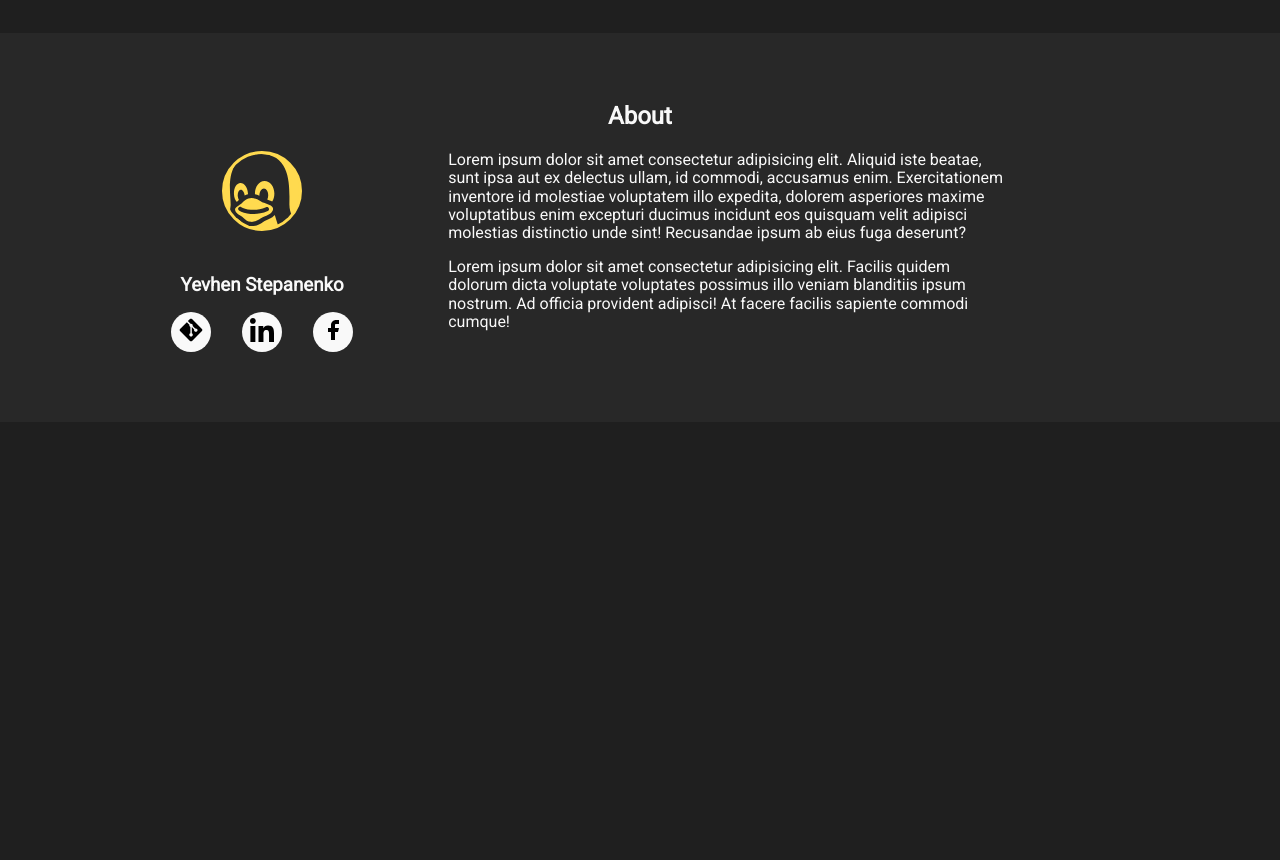
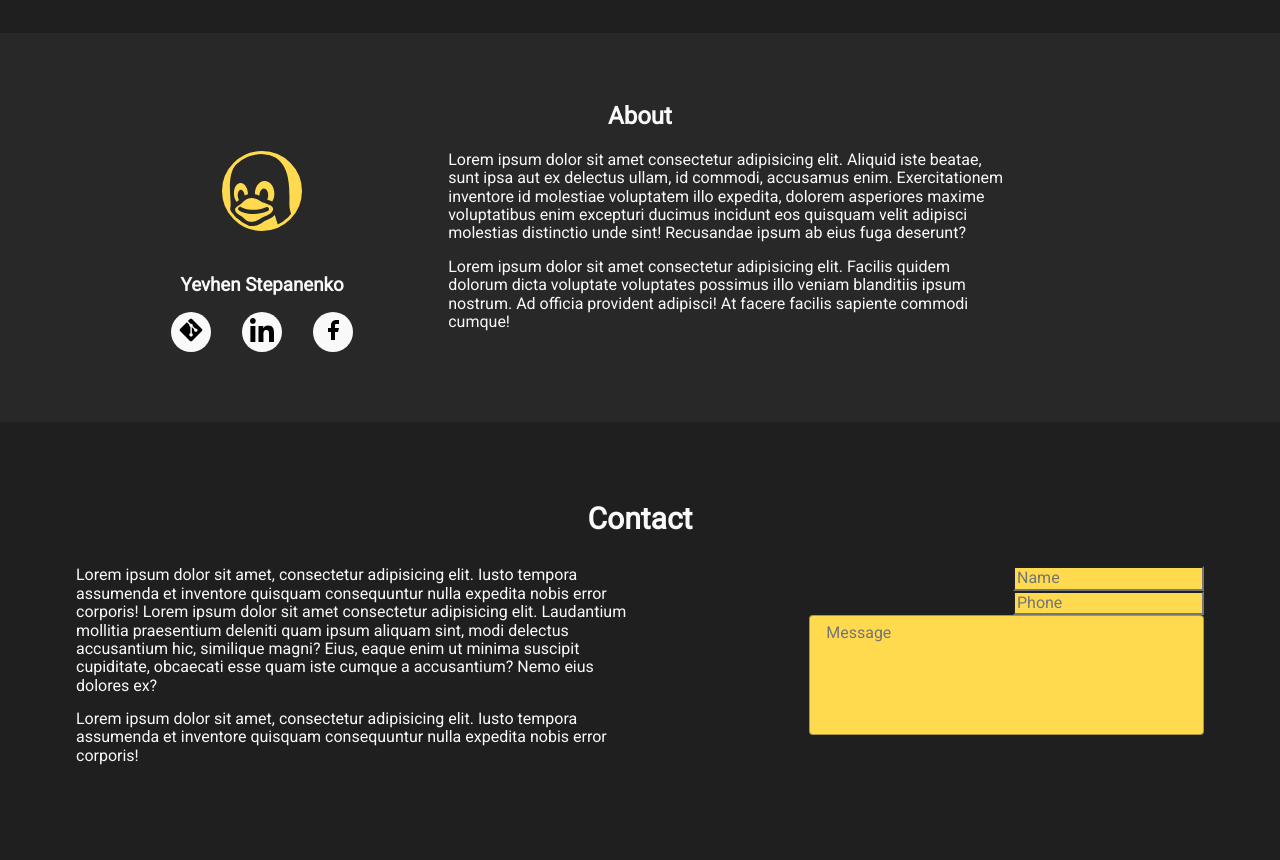
Before and after one commit to xxLEITTOxx/dev-design, a plain HTML site: page index.html in a window 1280 px wide. Shown: the part 1978-2838 px from the top of the page. Before the commit the page ends 2400 px from the top, so only its background shows below. Drawn offline with nearby package versions, Linux system fonts and the light colour scheme; a web font is replaced by a local one.

Commit message:
name change

```diff
--- a/css/styles.css
+++ b/css/styles.css
@@ -56,6 +56,7 @@ button {
 .carousel-items {
   white-space: nowrap;
   animation: animate var(--t) linear infinite;
+  animation-delay: calc(var(--t) * -1);
 }
 
 .carousel-items:nth-child(2) {
@@ -239,6 +240,8 @@ button {
   margin-bottom: 15px;
 }
 
+/* ====PROJECTS==== */
+
 .projects {
   background-color: #1f1f1f;
   padding: 60px 0;
@@ -334,3 +337,52 @@ button {
   color: #f9f9f9;
   margin-bottom: 15px;
 }
+
+/* ====CONTACT FORM ==== */
+
+.contact {
+  background-color: #1f1f1f;
+  padding: 80px 0;
+}
+
+.contact-title {
+  text-align: center;
+  color: #f9f9f9;
+  font-size: 30px;
+  margin-bottom: 30px;
+}
+
+.contact-container {
+  display: flex;
+}
+
+.contact-about-text {
+  margin-bottom: 15px;
+  color: #f9f9f9;
+}
+.form-container,
+.contact-about {
+  width: 50%;
+}
+
+.user-name-input {
+  background-color: #ffda4f;
+}
+
+.name-input,
+.phone-input {
+  text-align: right;
+}
+
+.comment-input {
+  width: 70%;
+  font-weight: 400;
+  border: 1px solid rgba(46, 47, 66, 0.4);
+  border-radius: 4px;
+  height: 120px;
+  padding: 8px 16px;
+  background-color: #ffda4f;
+  outline: transparent;
+  resize: none;
+  /* transition: border-color 250ms cubic-bezier(0.4, 0, 0.2, 1); */
+}
--- a/index.html
+++ b/index.html
@@ -73,6 +73,7 @@
       </audio>
     </header>
     <main>
+      <!-- /* ====CAROUSEL==== */ -->
       <div class="carousel-top" style="--t: 60s">
         <div class="carousel-items">
           <span>HTML</span><span>CSS</span><span>Python</span><span>Git</span
@@ -90,6 +91,7 @@
           ><span>Python Developer</span><span>Yevhen Stepanenko</span
           ><span>Contact Now</span><span>Place your order</span>
         </div>
+        <!-- /* ====CAROUSEL==== */ -->
       </div>
       <section class="hero">
         <div class="container">
@@ -275,6 +277,60 @@
           </div>
         </div>
       </section>
+      <section class="contact">
+        <h2 class="contact-title">Contact</h2>
+        <div class="container contact-container">
+          <div class="contact-about">
+            <p class="contact-about-text">
+              Lorem ipsum dolor sit amet, consectetur adipisicing elit. Iusto
+              tempora assumenda et inventore quisquam consequuntur nulla
+              expedita nobis error corporis! Lorem ipsum dolor sit amet
+              consectetur adipisicing elit. Laudantium mollitia praesentium
+              deleniti quam ipsum aliquam sint, modi delectus accusantium hic,
+              similique magni? Eius, eaque enim ut minima suscipit cupiditate,
+              obcaecati esse quam iste cumque a accusantium? Nemo eius dolores
+              ex?
+            </p>
+            <p class="contact-about-text">
+              Lorem ipsum dolor sit amet, consectetur adipisicing elit. Iusto
+              tempora assumenda et inventore quisquam consequuntur nulla
+              expedita nobis error corporis!
+            </p>
+          </div>
+          <div class="form-container">
+            <div class="name-input">
+              <div class="container-input">
+                <input
+                  type="text"
+                  id="user-name"
+                  name="user-name"
+                  class="user-name-input"
+                  placeholder="Name"
+                />
+              </div>
+            </div>
+            <div class="phone-input">
+              <div class="container-input">
+                <input
+                  type="text"
+                  id="user-phone"
+                  name="user-name"
+                  class="user-name-input"
+                  placeholder="Phone"
+                />
+              </div>
+            </div>
+            <div class="name-input comment-container">
+              <textarea
+                id="user-comment"
+                class="comment-input"
+                name="user-comment"
+                placeholder="Message"
+              ></textarea>
+            </div>
+          </div>
+        </div>
+      </section>
     </main>
     <footer></footer>
   </body>
```
